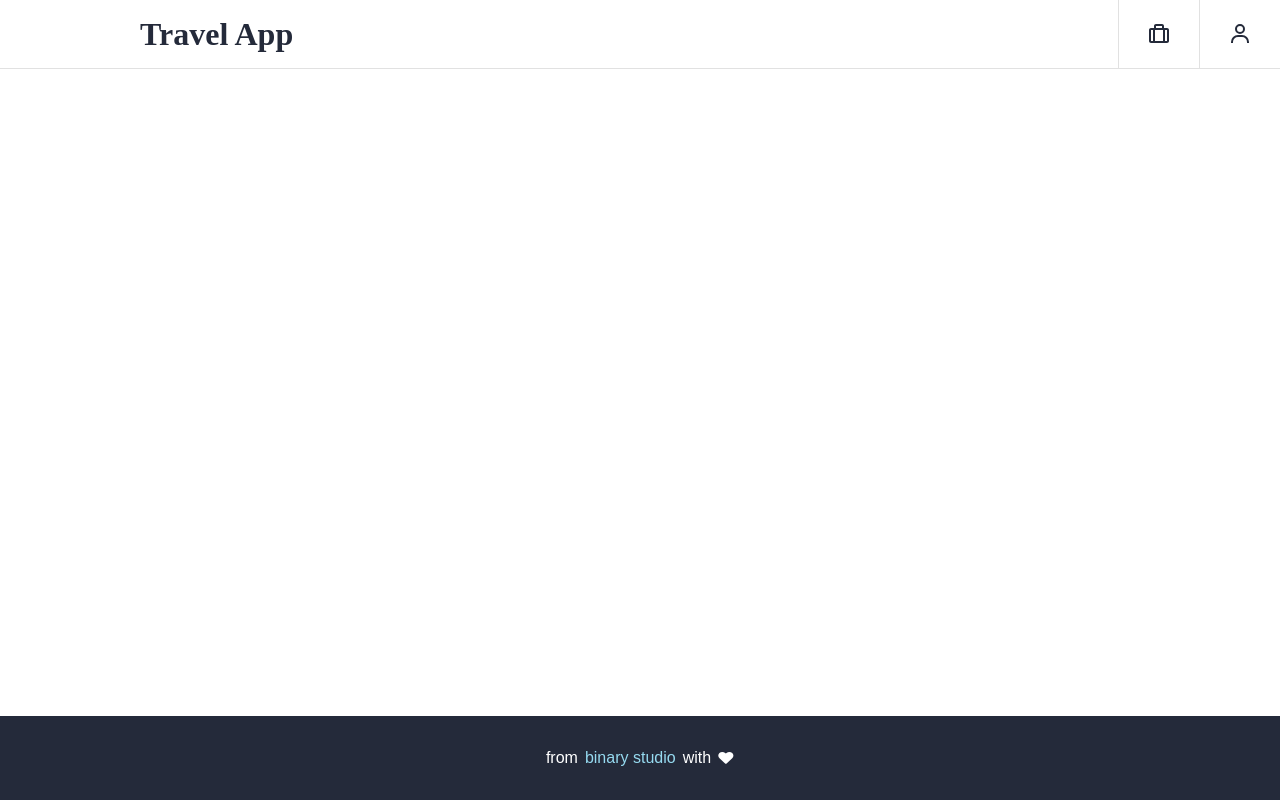
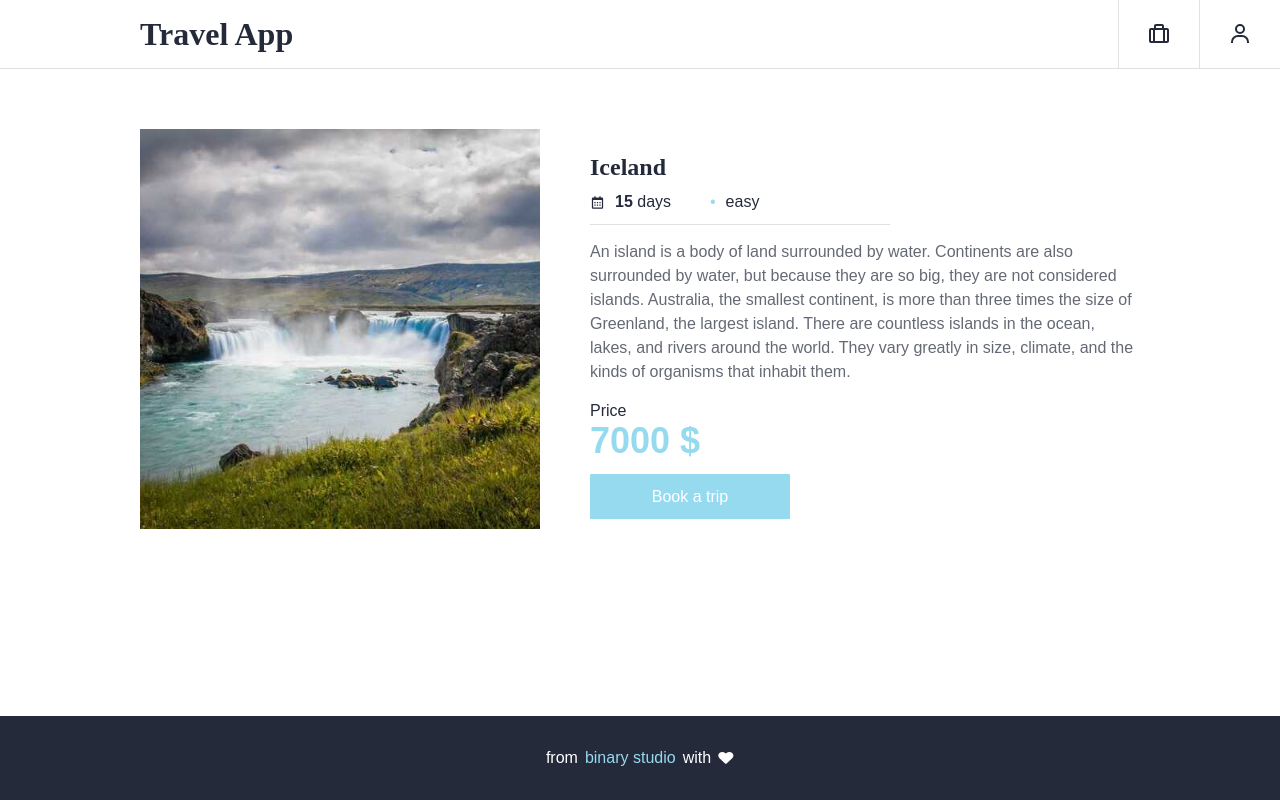
Before and after one commit to Gandrejko/travel-app-redux, a React (Create React App) app: page /trip/2ba63e60-167d-472a-ab66-55af9115d48e in a window 1280 px wide. Built offline with nearby package versions, Linux system fonts and the light colour scheme.

Commit message:
add roure for open trip details

```diff
--- a/src/App.js
+++ b/src/App.js
@@ -6,6 +6,7 @@ import {Main} from "./components/Main";
 import {Bookings} from "./pages/Bookings";
 import {SignIn} from "./pages/SignIn";
 import {SignUp} from "./pages/SignUp";
+import {Trip} from "./pages/Trip";
 
 function App() {
 	return (
@@ -16,6 +17,7 @@ function App() {
 				<Route path='/bookings' element={<Bookings />} />
 				<Route path='/sign-in' element={<SignIn />} />
 				<Route path='/sign-up' element={<SignUp />} />
+				<Route path="/trip/:tripId" element={<Trip />} />
 			</Routes>
 			<Footer />
 		</div>
--- a/src/components/TripCard.jsx
+++ b/src/components/TripCard.jsx
@@ -1,10 +1,11 @@
-import iceland from '../assets/images/iceland.jpg';
+import tripImage from '../assets/images/iceland.jpg';
+import {Link} from "react-router-dom";
 export const TripCard = () => {
 	return (
 		<li data-test-id="trip-card" className="trip-card">
 			<img
 				data-test-id="trip-card-image"
-				src={iceland}
+				src={tripImage}
 				alt="trip image"
 			/>
 			<div className="trip-card__content">
@@ -34,9 +35,9 @@ export const TripCard = () => {
 					</strong>
 				</div>
 			</div>
-			<a data-test-id="trip-card-link" href="#" className="button">
+			<Link data-test-id="trip-card-link" to="trip/:tripId" className="button">
 				Discover a trip
-			</a>
+			</Link>
 		</li>
 	)
 }
--- /dev/null
+++ b/src/pages/Trip.jsx
@@ -0,0 +1,62 @@
+import tripImage from '../assets/images/iceland.jpg';
+
+export const Trip = () => {
+	return (
+		<main class="trip-page">
+			<h1 class="visually-hidden">Travel App</h1>
+		<div class="trip">
+			<img
+				data-test-id="trip-details-image"
+				src={tripImage}
+				class="trip__img"
+				alt="trip image"
+			/>
+			<div class="trip__content">
+				<div class="trip-info">
+					<h3 data-test-id="trip-details-title" class="trip-info__title">
+						Iceland
+					</h3>
+					<div class="trip-info__content">
+				  <span
+					  data-test-id="trip-details-duration"
+					  class="trip-info__duration"
+				  >
+					<strong>15</strong> days
+				  </span>
+						<span data-test-id="trip-details-level" class="trip-info__level">
+					easy
+				  </span>
+					</div>
+				</div>
+				<div
+					data-test-id="trip-details-description"
+					class="trip__description"
+				>
+					An island is a body of land surrounded by water. Continents are also
+					surrounded by water, but because they are so big, they are not
+					considered islands. Australia, the smallest continent, is more than
+					three times the size of Greenland, the largest island. There are
+					countless islands in the ocean, lakes, and rivers around the world.
+					They vary greatly in size, climate, and the kinds of organisms that
+					inhabit them.
+				</div>
+				<div class="trip-price">
+					<span>Price</span>
+					<strong
+						data-test-id="trip-details-price-value"
+						class="trip-price__value"
+					>
+						7000 $
+					</strong>
+				</div>
+				<button
+					data-test-id="trip-details-button"
+					class="trip__button button"
+				>
+					Book a trip
+				</button>
+			</div>
+		</div>
+	</main>
+	)
+}
```
